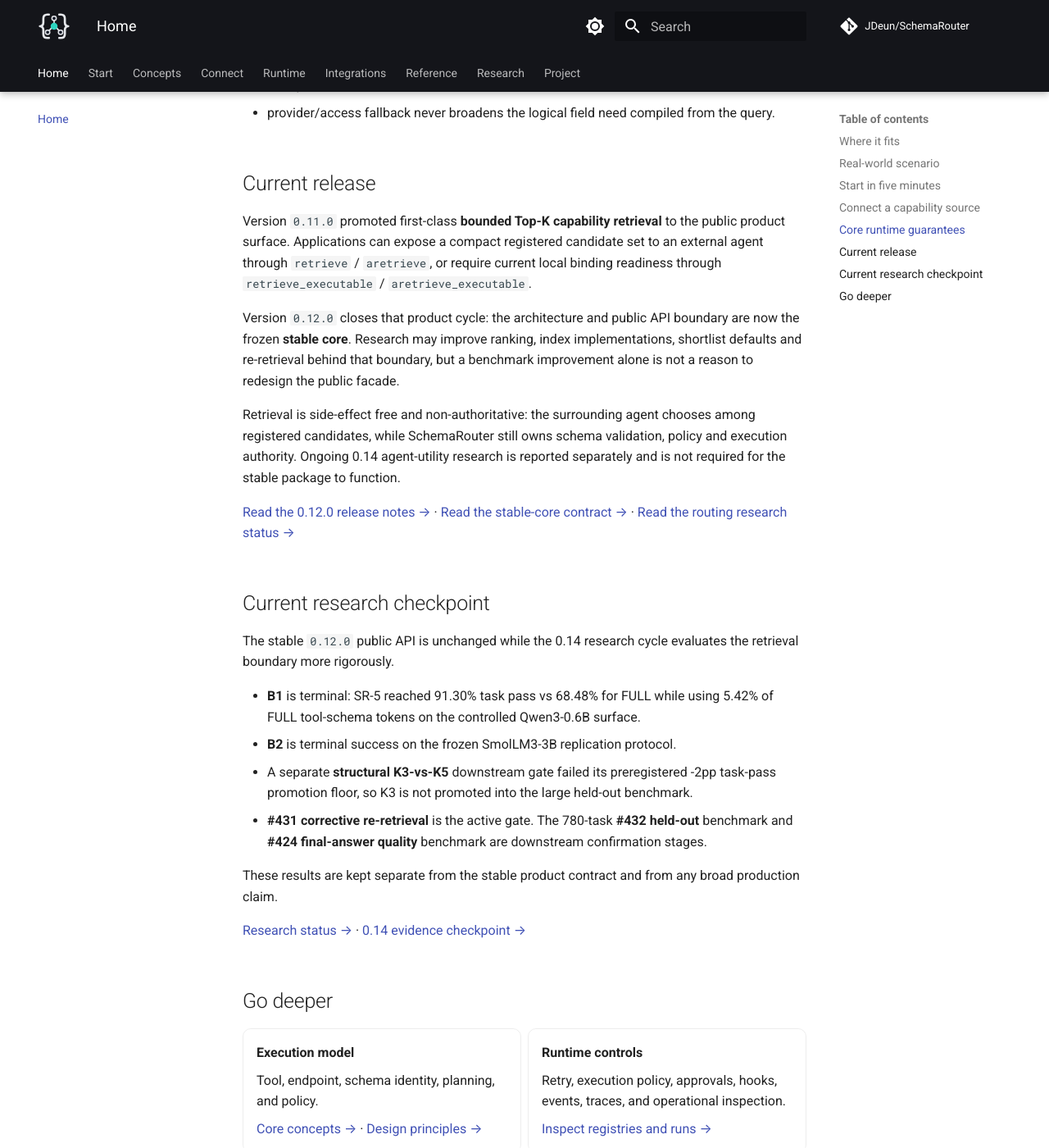
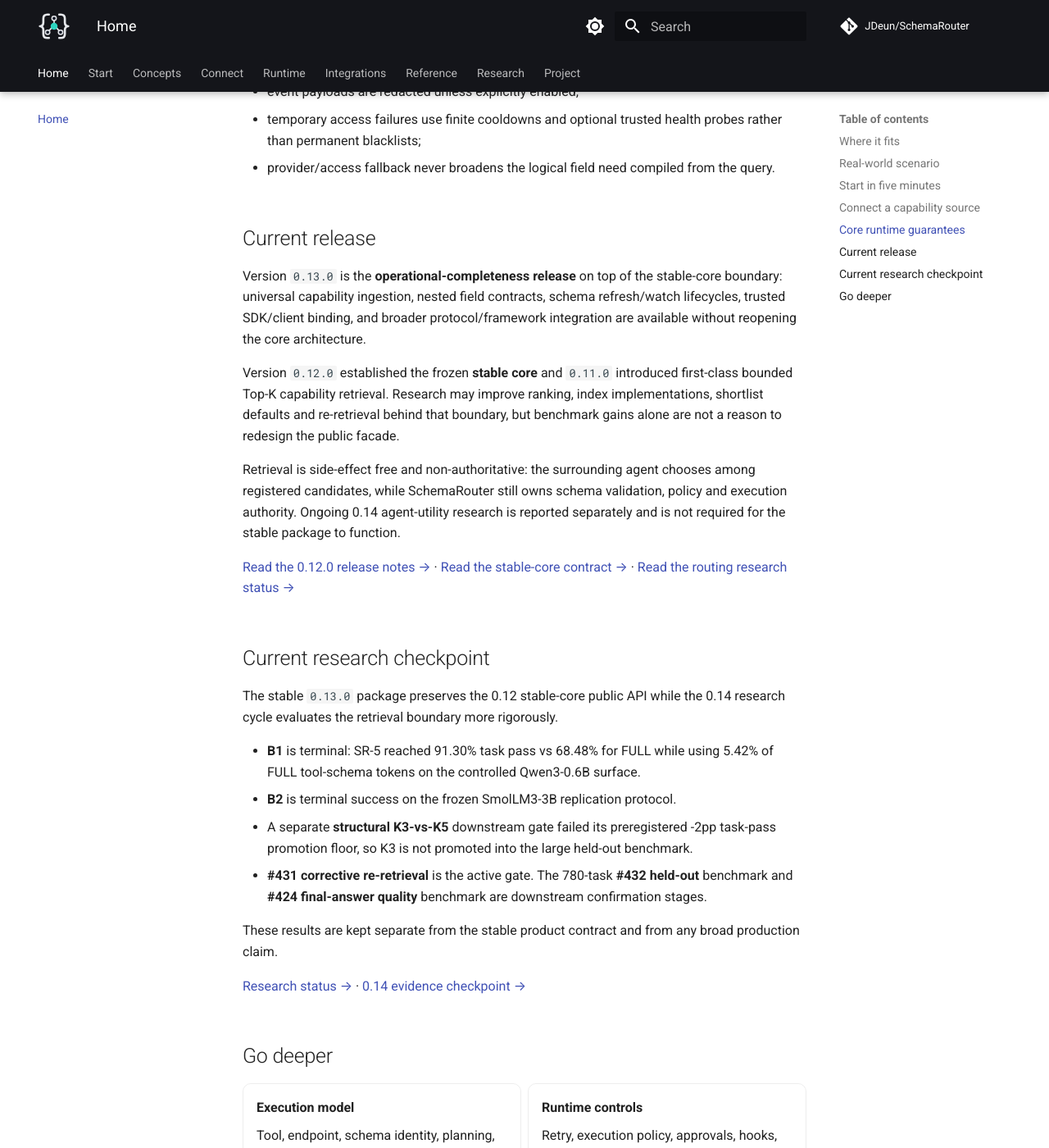
Before and after one commit to JDeun/SchemaRouter, an MkDocs documentation site: the page built from docs/index.md, in a window 1280 px wide and 1400 px high, scrolled down 4343 px. Shown: the whole window at 82% size. Built offline with MkDocs 1.6.1 and Material for MkDocs 9.7.7, drawn with Linux system fonts in a browser that asks for light colours; comment, search, counter and statistics services are not loaded; some of the changed text lies outside the part shown.

Commit message:
docs: align home page with 0.13 positioning

```diff
--- a/docs/index.md
+++ b/docs/index.md
@@ -5,9 +5,12 @@
 
 <div class="sr-hero" markdown>
 
-<span class="sr-kicker">SchemaRouter 0.12.0</span>
+<span class="sr-kicker">SchemaRouter 0.13.0</span>
 
 # Put a typed execution boundary between agents and tools
+
+SchemaRouter is a **typed capability retrieval and schema-aware execution layer for LLM/RAG agents**
+across MCP, OpenAPI, Python, and framework tools.
 
 Agents get harder to steer as you connect more tools, and each tool can return far more than the
 request needs. SchemaRouter decides which **declared data fields** are needed, exposes a bounded set
@@ -167,15 +170,15 @@
 
 ## Current release
 
-Version `0.11.0` promoted first-class **bounded Top-K capability retrieval** to the public product
-surface. Applications can expose a compact registered candidate set to an external agent through
-`retrieve` / `aretrieve`, or require current local binding readiness through `retrieve_executable`
-/ `aretrieve_executable`.
+Version `0.13.0` is the **operational-completeness release** on top of the stable-core boundary:
+universal capability ingestion, nested field contracts, schema refresh/watch lifecycles, trusted
+SDK/client binding, and broader protocol/framework integration are available without reopening the
+core architecture.
 
-Version `0.12.0` closes that product cycle: the architecture and public API boundary are now the
-frozen **stable core**. Research may improve ranking, index implementations, shortlist defaults and
-re-retrieval behind that boundary, but a benchmark improvement alone is not a reason to redesign
-the public facade.
+Version `0.12.0` established the frozen **stable core** and `0.11.0` introduced first-class
+bounded Top-K capability retrieval. Research may improve ranking, index implementations, shortlist
+defaults and re-retrieval behind that boundary, but benchmark gains alone are not a reason to
+redesign the public facade.
 
 Retrieval is side-effect free and non-authoritative: the surrounding agent chooses among
 registered candidates, while SchemaRouter still owns schema validation, policy and execution
@@ -188,8 +191,8 @@
 
 ## Current research checkpoint
 
-The stable `0.12.0` public API is unchanged while the 0.14 research cycle evaluates the
-retrieval boundary more rigorously.
+The stable `0.13.0` package preserves the 0.12 stable-core public API while the 0.14 research
+cycle evaluates the retrieval boundary more rigorously.
 
 - **B1** is terminal: SR-5 reached 91.30% task pass vs 68.48% for FULL while using
   5.42% of FULL tool-schema tokens on the controlled Qwen3-0.6B surface.
```
